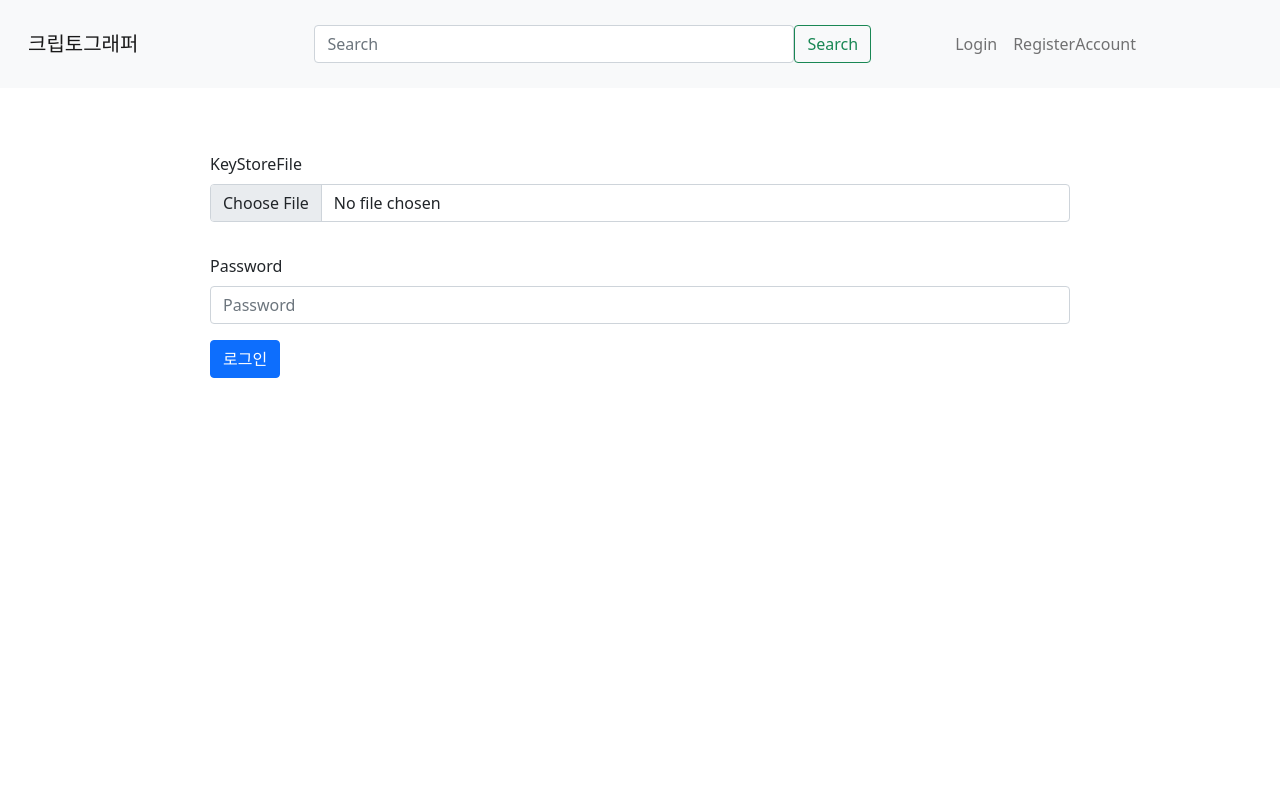
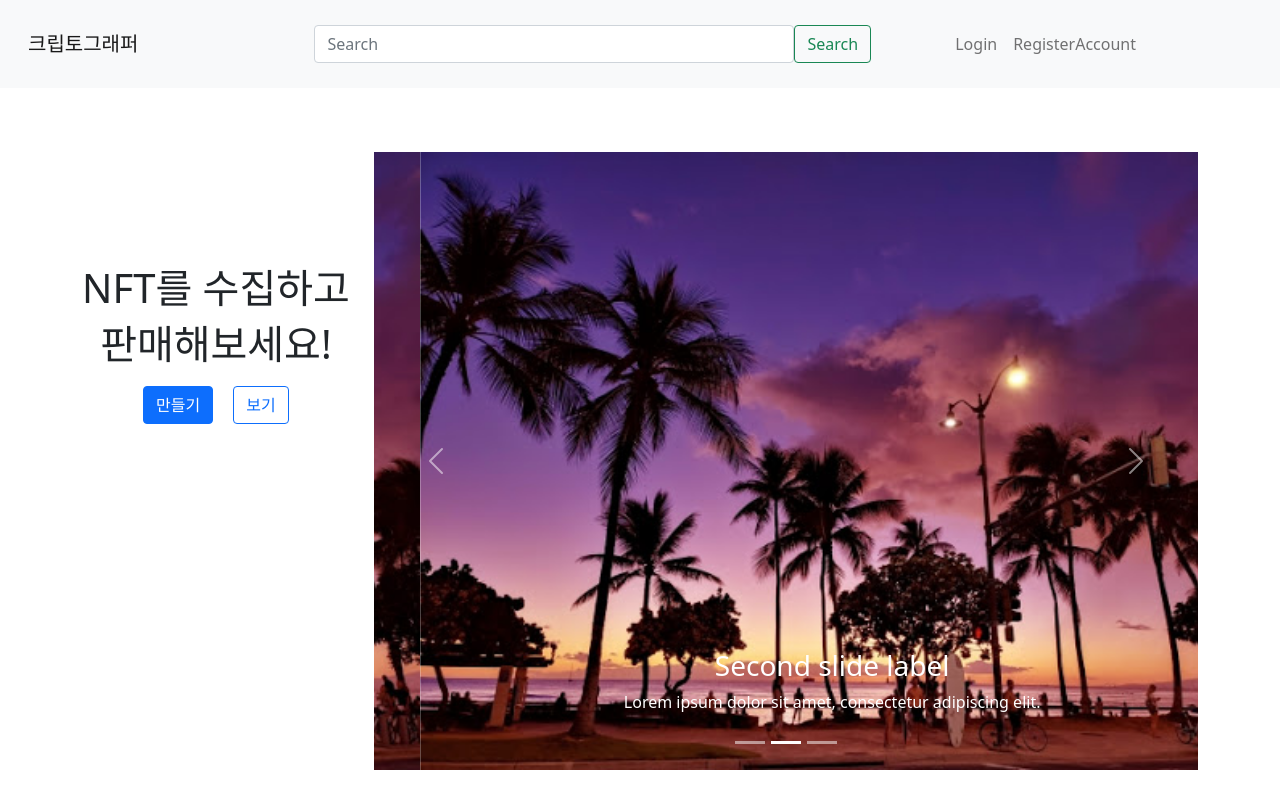
Before and after one commit to ddl06024/X_TWICE_FrontEnd, a React app: page / in a window 1280 px wide. Built offline with nearby package versions, Linux system fonts and the light colour scheme.

Commit message:
메인캐러셀 수정

```diff
--- a/src/App.tsx
+++ b/src/App.tsx
@@ -14,15 +14,14 @@ import RenderForm from "./components/RenderForm";
 import GridLayoutBuycopy from "./components/GridLayoutBuycopy"
 import GridLayoutBuy from "./components/GridLayoutBuy"
 import { Container } from "react-bootstrap";
-
+import CategoryTab from "./components/CategoryTab"
 
 const App: React.FC<{}> = () => {
   return (
     <div>
       <Header />
+      <CarouselMain/>
 
-
-        <Login />
 
     </div>
   );
--- a/src/components/CarouselMain.tsx
+++ b/src/components/CarouselMain.tsx
@@ -4,18 +4,22 @@ import { Button, Carousel, Col, Container, Nav, Row } from "react-bootstrap";
 const CarouselMain: React.FC<{}> = () => {
     return (
 
-      <Container  className="mt-4">
+      <Container  style={{marginTop: '4rem'}}>
         <Nav className="justify-content-center">
-        <Row>
+        <Row >
 
-        <Col  md="auto" style={{marginTop:120}} >
+        <Col  md="auto" style={{marginTop : '7rem'}}  >
+        <div style={{textAlign:'center'}}>
           <h1>NFT를 수집하고</h1>
           <h1> 판매해보세요!</h1>
-          <Button variant="primary" style={{marginLeft:60, marginTop:30}}>만들기</Button>{' '}
-          <Button variant="outline-primary" style={{marginLeft:10, marginTop:30}}>보기</Button>{' '}
+         </div>
+          <Nav className="justify-content-center" >
+             <Button variant="primary" style={{margin:10}}>만들기</Button>{' '}
+          <Button variant="outline-primary" style={{margin:10}}>보기</Button>{' '}</Nav>
+
         </Col>
 
-    <Col><div style={{ width: 560, height: 'auto' }}>
+    <Col>
         <Carousel>
           <Carousel.Item>
             <img
@@ -53,7 +57,7 @@ const CarouselMain: React.FC<{}> = () => {
             </Carousel.Caption>
           </Carousel.Item>
         </Carousel>
-        </div></Col>
+        </Col>
 
 
 
--- /dev/null
+++ b/src/components/CategoryTab.tsx
@@ -0,0 +1,35 @@
+import React from "react";
+import { Nav } from "react-bootstrap";
+
+const CategoryTab: React.FC<{}> = () => {
+    return (
+      <div style={{width: '85%', margin: '1rem auto'}}>
+          <Nav justify variant="pills" defaultActiveKey="/home">
+            <Nav.Item>
+              <Nav.Link href="/home">Option 1</Nav.Link>
+            </Nav.Item>
+            <Nav.Item>
+              <Nav.Link eventKey="link-1">Option 2</Nav.Link>
+            </Nav.Item>
+
+            <Nav.Item>
+              <Nav.Link eventKey="link-2">Option 3</Nav.Link>
+            </Nav.Item>
+            <Nav.Item>
+              <Nav.Link eventKey="link-3">Option 4</Nav.Link>
+            </Nav.Item>
+            <Nav.Item>
+              <Nav.Link eventKey="link-4">Option 5</Nav.Link>
+            </Nav.Item>
+            <Nav.Item>
+              <Nav.Link eventKey="link-5">Option 6</Nav.Link>
+            </Nav.Item>
+            <Nav.Item>
+              <Nav.Link eventKey="link-6">Option 7</Nav.Link>
+            </Nav.Item>
+          </Nav>
+        </div>
+    );
+};
+
+export default CategoryTab;
--- a/src/components/RegisterPicture.tsx
+++ b/src/components/RegisterPicture.tsx
@@ -3,7 +3,7 @@ import { Button, Col, FloatingLabel, Form, Nav, Row } from "react-bootstrap";
 
 const RegisterPicture: React.FC<{}> = () => {
     return (
-        <Nav className="justify-content-center">
+        <Nav className="justify-content-center" style={{width: '40rem auto', margin:'4rem auto'}}>
         <div style={{ width: 860, height: 'auto' }}>
         <Form>
             <Row className="mb-3">
```
Also changed, not shown: src/components/CardsSimilarity.tsx (+10 -6 lines).
